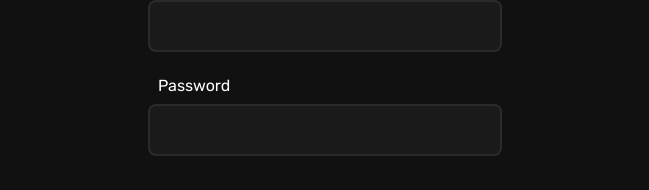
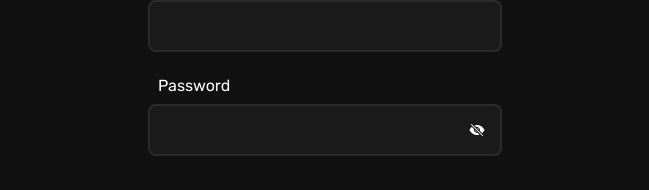
Before and after one commit to Naman-Mishra-3116/first_production, a React (Vite) app in the folder frontend/: page /login in a window 1280 px wide. Shown: the part 415-605 px from the top of the page, without its empty margins (315-964 px from the left). Built offline with nearby package versions, Linux system fonts and the light colour scheme.

Commit message:
Added Eye button to password input field

```diff
--- a/frontend/src/UI/Input.jsx
+++ b/frontend/src/UI/Input.jsx
@@ -1,6 +1,5 @@
 import React from "react";
-
-const Input = ({ type, title, id, name, placeholder="" }) => {
+const Input = ({ type, title, id, name, placeholder = "" }) => {
   return (
     <div className="flex flex-col gap-2 w-[350px] mt-4">
       <label htmlFor={id} className="text-left ml-2">
--- /dev/null
+++ b/frontend/src/UI/PasswordInput.jsx
@@ -0,0 +1,34 @@
+import React from "react";
+import { IoEyeOff } from "react-icons/io5";
+import { IoEye } from "react-icons/io5";
+import { useState } from "react";
+const PasswordInput = ({ title, id, name, placeholder = "" }) => {
+  const [showType, setShowType] = useState("password");
+  const onClickEyeButton = () => {
+    setShowType((prev) => (prev === "password" ? "text" : "password"));
+  };
+  return (
+    <div className="flex flex-col gap-2 w-[350px] mt-4 relative">
+      <label htmlFor={id} className="text-left ml-2">
+        {title}
+      </label>
+
+      <input
+        type={showType}
+        name={name}
+        id={id}
+        required
+        className="bg-secondary-back p-3 rounded-md focus:outline-none focus:ring-2 focus:ring-[#1585e0] ring-2 ring-[#2b2b2b] mb-2"
+        placeholder={placeholder}
+      />
+      <span
+        className="absolute top-[55%] tr right-4 h-[10px] w-[15px]"
+        onClick={onClickEyeButton}
+      >
+        {showType === "text" ? <IoEye /> : <IoEyeOff />}
+      </span>
+    </div>
+  );
+};
+
+export default PasswordInput;
--- a/frontend/src/formPages/ChangePassword.jsx
+++ b/frontend/src/formPages/ChangePassword.jsx
@@ -1,10 +1,10 @@
 import React from "react";
-import Input from "../UI/Input";
 import { createToast } from "../../utils/createToast";
 import { useDispatch } from "react-redux";
 import { authFunction } from "../../Store/authentication.store";
 import { useNavigate } from "react-router-dom";
 import { link } from "../../utils/backLink";
+import PasswordInput from "../UI/PasswordInput";
 const ChangePassword = () => {
   const dispatch = useDispatch();
   const navigateTo = useNavigate();
@@ -58,20 +58,17 @@ const ChangePassword = () => {
           Change Password
         </p>
         <form onSubmit={onClickChangePassword} className="mt-3">
-          <Input
+          <PasswordInput
             title="Current Password"
             name="currentPassword"
             id="currentPassword"
-            type="password"
           />
-          <Input
+          <PasswordInput
             title="New Password"
             name="newPassword"
             id="newPassword"
-            type="password"
           />
-          <Input
-            type={"password"}
+          <PasswordInput
             id="pass"
             name="confirmPassword"
             title={"Confirm New Password"}
--- a/frontend/src/formPages/Login.jsx
+++ b/frontend/src/formPages/Login.jsx
@@ -6,6 +6,7 @@ import { createToast } from "../../utils/createToast";
 import { useDispatch } from "react-redux";
 import { authFunction } from "../../Store/authentication.store";
 import { link } from "../../utils/backLink.js";
+import PasswordInput from "../UI/PasswordInput.jsx";
 
 const Login = () => {
   const navigateTo = useNavigate();
@@ -70,12 +71,7 @@ const Login = () => {
         </p>
         <form onSubmit={onClickLoginButton} className="mt-3 mb-4">
           <Input title="Email" name="email" id="email" type="email" />
-          <Input
-            type={"password"}
-            id="pass"
-            name="password"
-            title={"Password"}
-          />
+          <PasswordInput id="pass" name="password" title={"Password"} />
           <button
             type="submit"
             className="bg-[#1585e0] px-4 py-[10px] rounded-lg mt-[30px] hover:bg-[#369cef]"
--- a/frontend/src/formPages/Signup.jsx
+++ b/frontend/src/formPages/Signup.jsx
@@ -1,10 +1,10 @@
 import React from "react";
-import Input from "../UI/Input";
 import NavigationFor from "../UI/NavigationFor";
 import { createToast } from "../../utils/createToast";
 import { useNavigate } from "react-router-dom";
 import { link } from "../../utils/backLink";
-
+import PasswordInput from "../UI/PasswordInput";
+import Input from "../UI/Input";
 const Signup = () => {
   const navigateTo = useNavigate();
 
@@ -45,12 +45,7 @@ const Signup = () => {
         <form onSubmit={onSubmitSignupForm} className="mt-3">
           <Input title="Username" name="username" id="username" type="text" />
           <Input title="Email" name="email" id="email" type="email" />
-          <Input
-            type={"password"}
-            id="pass"
-            name="password"
-            title={"Password"}
-          />
+          <PasswordInput id="pass" name="password" title={"Password"} />
           <button
             type="submit"
             className="bg-[#1585e0] px-4 py-[10px] rounded-lg mt-[30px] hover:bg-[#369cef] mb-4"
```
